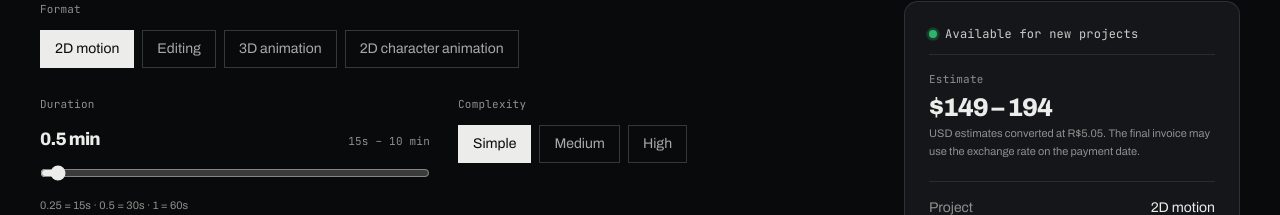
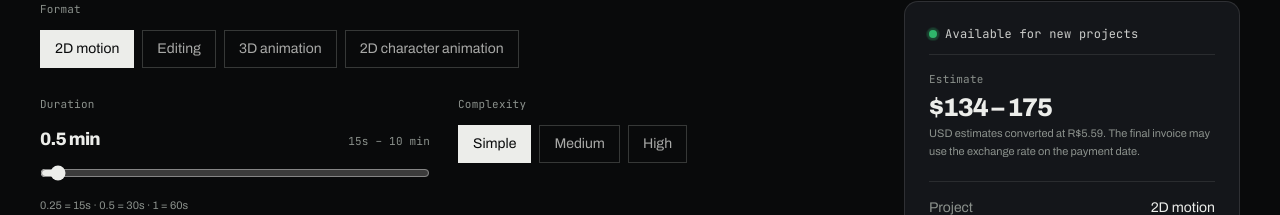
Before and after one commit to marioraimundo/portfolio, a Next.js app: page /en/quote in a window 1280 px wide. Shown: the part 442-657 px from the top of the page. Built offline with nearby package versions, Linux system fonts and the light colour scheme.

Commit message:
Update USD conversion rate

```diff
--- a/components/quote-builder.tsx
+++ b/components/quote-builder.tsx
@@ -35,7 +35,7 @@ const PER_MINUTE: Record<string, number> = {
   subtitles: 20,
 };
 
-const BRL_PER_USD = 5.05;
+const BRL_PER_USD = 5.59;
 
 function displayValue(value: number, locale: Locale) {
   return locale === "en" ? value / BRL_PER_USD : value;
--- a/lib/i18n.ts
+++ b/lib/i18n.ts
@@ -183,7 +183,7 @@ const en = {
       "This is an estimate. The final quote will be agreed after a conversation with the client.",
     note: "Reference range only.",
     usdNote:
-      "USD estimates converted at R$5.05. The final invoice may use the exchange rate on the payment date.",
+      "USD estimates converted at R$5.59. The final invoice may use the exchange rate on the payment date.",
     paymentTitle: "Payment",
     paymentMethods:
       "Pix · TED (Itaú/Nubank) · Wise · Crypto via Binance (BTC, ETH, USDT, USDC)",
```
